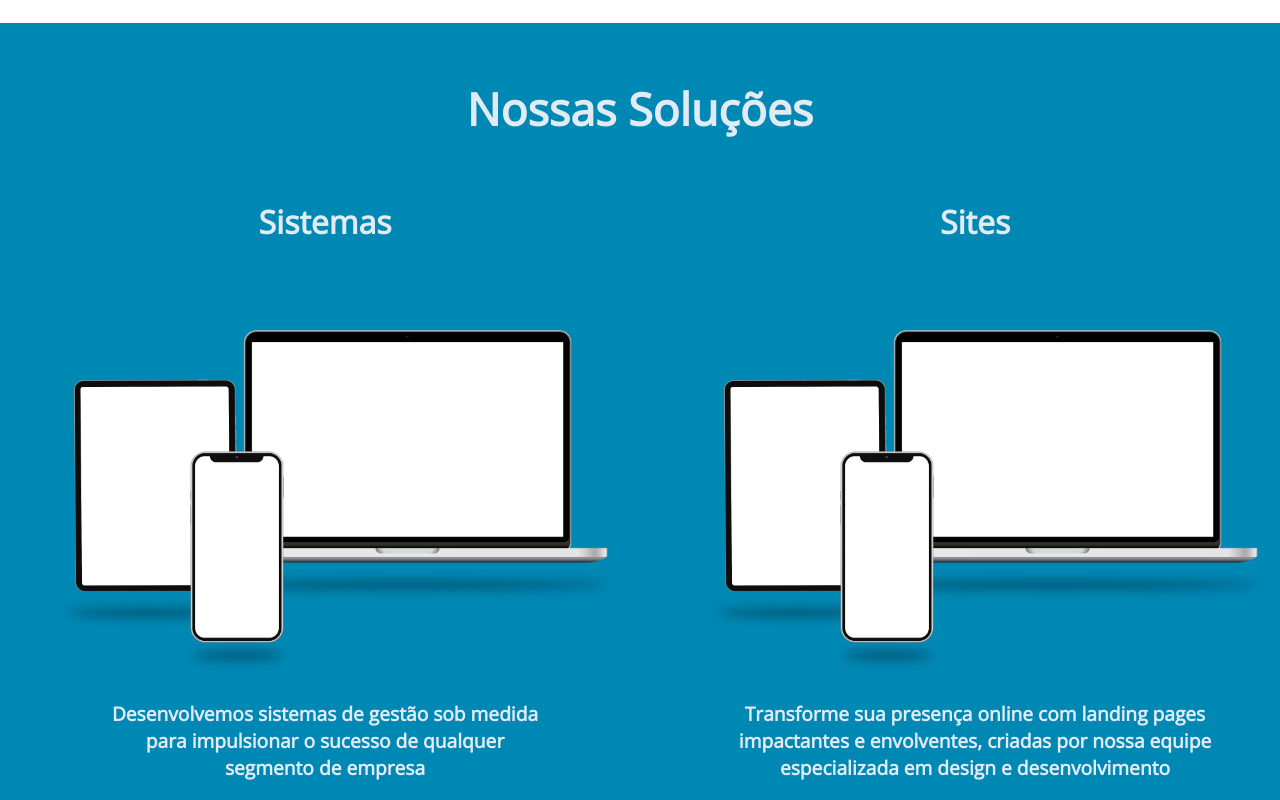
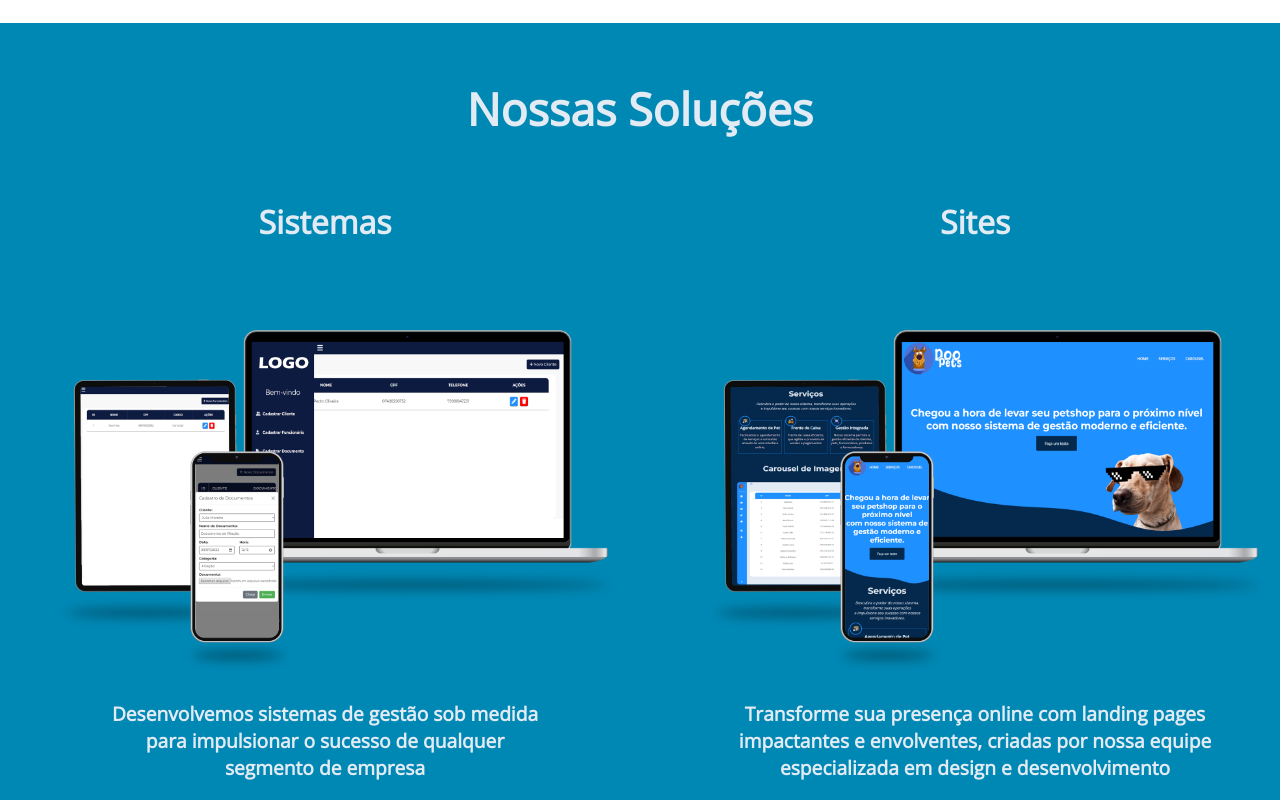
Before and after one commit to jxhnlcs/EkkoPage, a Vue app in the folder frontend/: page / in a window 1280 px wide. Shown: the part 1284-2084 px from the top of the page. Built offline with nearby package versions, Linux system fonts and the light colour scheme.

Commit message:
new images

```diff
--- a/frontend/src/views/Screen.vue
+++ b/frontend/src/views/Screen.vue
@@ -35,13 +35,13 @@
         <div class="solutions">
             <div class="sistemas">
                 <h2>Sistemas</h2>
-                <img src="../assets/img/dispositivos.png" alt="">
+                <img src="../assets/img/sistema.png" alt="">
                 <h3>Desenvolvemos sistemas de gestão sob medida<br> para impulsionar o sucesso de qualquer<br> segmento de
                     empresa</h3>
             </div>
             <div class="sites">
                 <h2>Sites</h2>
-                <img src="../assets/img/dispositivos.png" alt="">
+                <img src="../assets/img/landingPage.png" alt="">
                 <h3>Transforme sua presença online com landing pages<br> impactantes e envolventes, criadas por nossa equipe<br>
                     especializada em design e desenvolvimento</h3>
             </div>
```
Also changed, not shown: frontend/src/assets/img/landingPage.png (added), frontend/src/assets/img/sistema.png (added).
